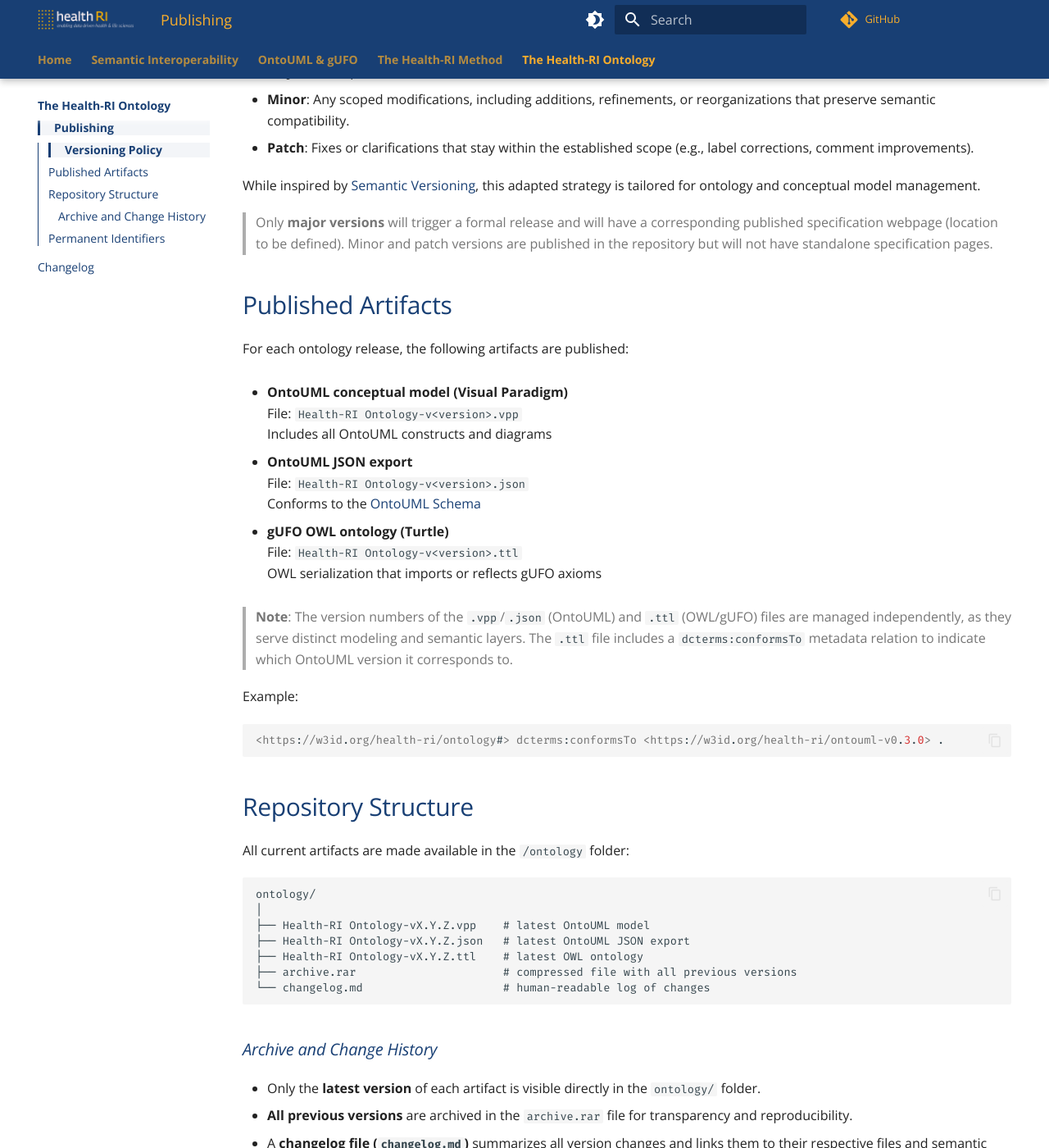
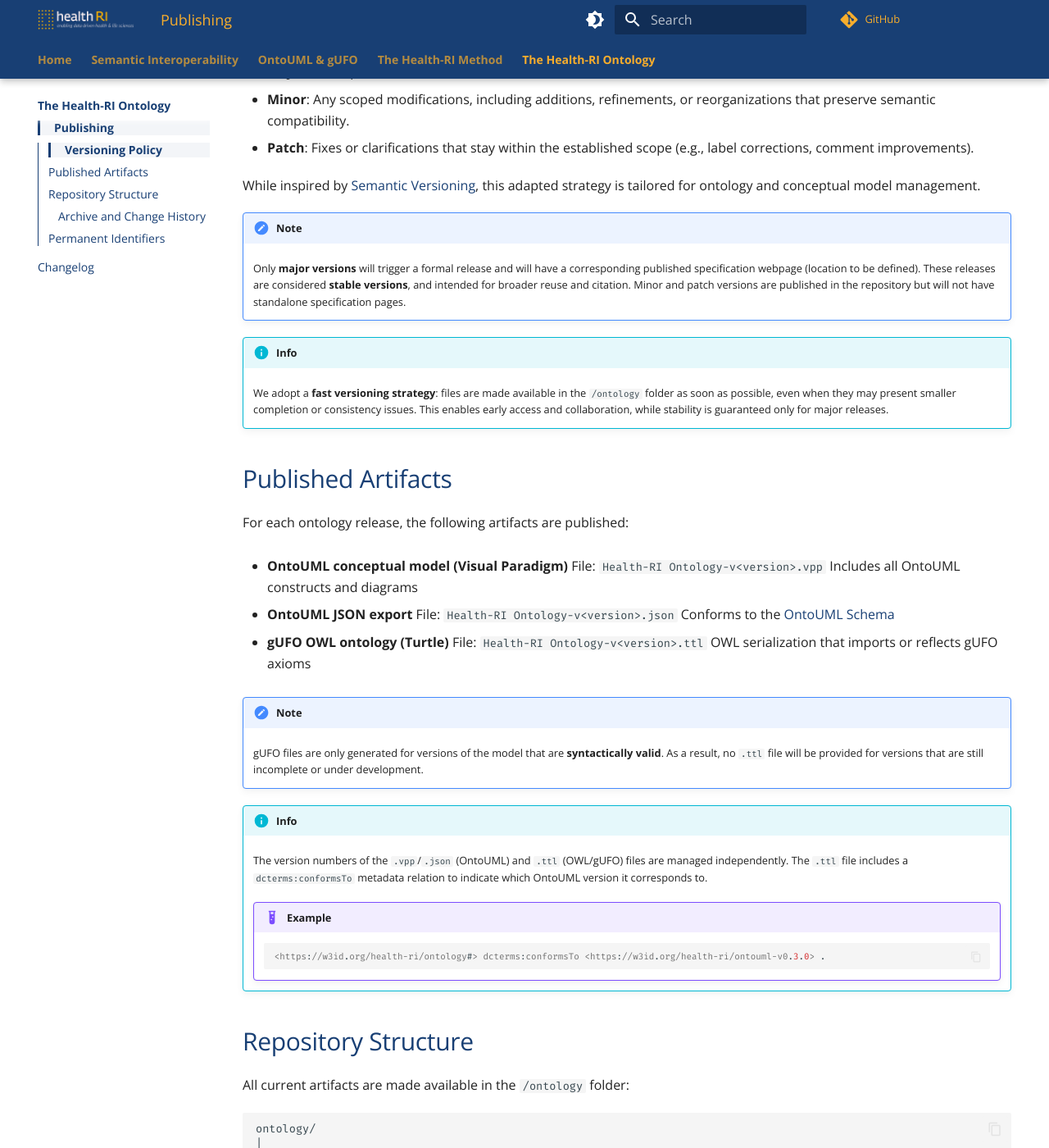
Before and after one commit to Health-RI/semantic-interoperability, an MkDocs documentation site: the page built from docs/ontology/publishing.md, in a window 1280 px wide and 1400 px high, scrolled down 430 px. Shown: the whole window at 82% size. Built offline with MkDocs 1.6.1 and Material for MkDocs 9.7.7, drawn with Linux system fonts in a browser that asks for light colours; comment, search, counter and statistics services are not loaded.

Commit message:
docs(versioning): clarify versioning strategy and changelog intro
- Updated publishing.md to formalize the adapted semantic versioning policy
  - Added note highlighting major versions as stable releases with specification pages
  - Added info box explaining the fast versioning strategy for early access
  - Improved formatting of published artifact descriptions and example
- Rewrote changelog.md introduction to align with current versioning policy
  - Clarified roles of major, minor, and patch versions
  - Explained the fast versioning approach and its implications

````diff
--- a/docs/ontology/publishing.md
+++ b/docs/ontology/publishing.md
@@ -14,7 +14,12 @@ We use an **adapted semantic versioning** scheme to indicate the type and impact
 
 While inspired by [Semantic Versioning](https://semver.org/), this adapted strategy is tailored for ontology and conceptual model management.
 
-> Only **major versions** will trigger a formal release and will have a corresponding published specification webpage (location to be defined). Minor and patch versions are published in the repository but will not have standalone specification pages.
+!!! note
+    Only **major versions** will trigger a formal release and will have a corresponding published specification webpage (location to be defined). These releases are considered **stable versions**, and intended for broader reuse and citation.
+    Minor and patch versions are published in the repository but will not have standalone specification pages.
+
+!!! info
+    We adopt a **fast versioning strategy**: files are made available in the `/ontology` folder as soon as possible, even when they may present smaller completion or consistency issues. This enables early access and collaboration, while stability is guaranteed only for major releases.
 
 ## Published Artifacts
 
@@ -32,13 +37,18 @@ For each ontology release, the following artifacts are published:
   File: `Health-RI Ontology-v<version>.ttl`
   OWL serialization that imports or reflects gUFO axioms
 
-> **Note**: The version numbers of the `.vpp`/`.json` (OntoUML) and `.ttl` (OWL/gUFO) files are managed independently, as they serve distinct modeling and semantic layers. The `.ttl` file includes a `dcterms:conformsTo` metadata relation to indicate which OntoUML version it corresponds to.
+!!! note
+    gUFO files are only generated for versions of the model that are **syntactically valid**.
+    As a result, no `.ttl` file will be provided for versions that are still incomplete or under development.
 
-Example:
+!!! info
+    The version numbers of the `.vpp`/`.json` (OntoUML) and `.ttl` (OWL/gUFO) files are managed independently. The `.ttl` file includes a `dcterms:conformsTo` metadata relation to indicate which OntoUML version it corresponds to.
 
-```ttl
-<https://w3id.org/health-ri/ontology#> dcterms:conformsTo <https://w3id.org/health-ri/ontouml-v0.3.0> .
-```
+    !!! example
+        ```ttl
+        <https://w3id.org/health-ri/ontology#> dcterms:conformsTo <https://w3id.org/health-ri/ontouml-v0.3.0> .
+        ```
+
 
 ## Repository Structure
 
````
Also changed, not shown: docs/ontology/changelog.md (+10 -3 lines).
